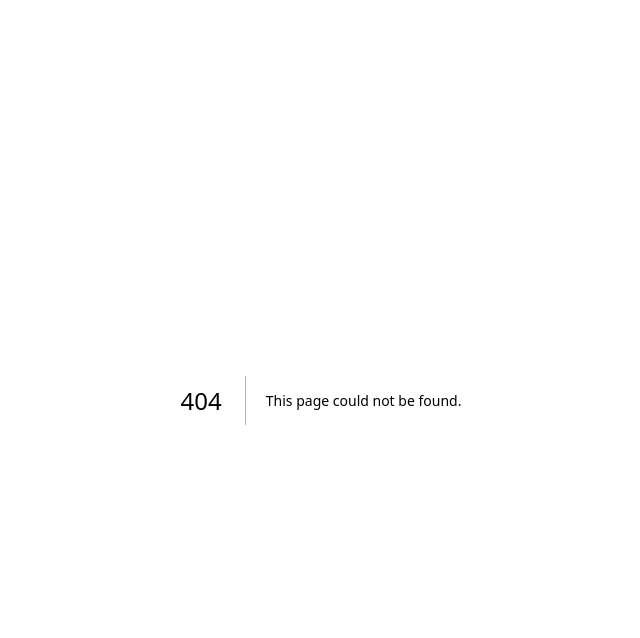
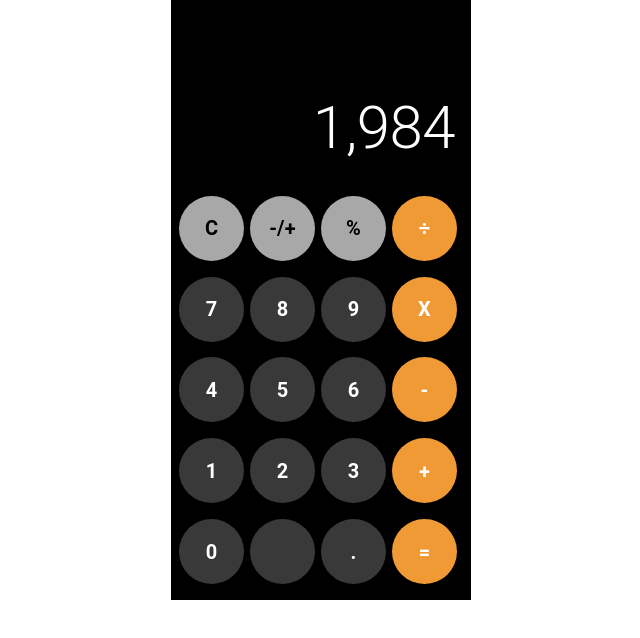
Before and after one commit to sscraigie/daily-ui, a Next.js app: page /day/4 in a window 1280 px wide. Before the commit this address had no page. Shown: the top 638 px of the page, without its empty margins (319-959 px from the left). Built offline with nearby package versions, Linux system fonts and the light colour scheme.

Commit message:
created calculator layout and design

```diff
--- a/src/app/day/1/page.tsx
+++ b/src/app/day/1/page.tsx
@@ -1,4 +1,5 @@
-//Inspiration: https://collectui.com/designers/siara/sign-up
+// Inspiration: https://collectui.com/designers/siara/sign-up
+// Time Spent: ~1hr
 "use client"; //This is for the onSubmit event, but could easily we swapped out for server actions
 import React from "react";
 import {
--- /dev/null
+++ b/src/app/day/4/components/CalcButton.tsx
@@ -0,0 +1,49 @@
+import React, { useState } from "react";
+import { Grid, Typography, Button } from "@mui/material";
+
+const CalcButton = ({
+  value,
+  type,
+}: {
+  value: string;
+  type: "number" | "operation" | "action";
+}) => {
+  let buttonColor;
+  let textColor = "white";
+
+  switch (type) {
+    case "number":
+      buttonColor = "#393939";
+      break;
+    case "operation":
+      buttonColor = "#f09a36";
+      break;
+    case "action":
+      buttonColor = "#a8a8a8";
+      textColor = "black";
+      break;
+    default:
+      break;
+  }
+
+  return (
+    <Grid item xs={3}>
+      <Button
+        sx={{
+          borderRadius: "50%",
+          width: "65px",
+          height: "65px",
+          backgroundColor: buttonColor,
+          color: textColor,
+        }}
+        // onClick={() => doCalculation(value)}
+      >
+        <Typography variant="h6" fontWeight="bold">
+          {value}
+        </Typography>
+      </Button>
+    </Grid>
+  );
+};
+
+export default CalcButton;
--- /dev/null
+++ b/src/app/day/4/page.tsx
@@ -0,0 +1,89 @@
+//Inspiration:
+"use client";
+import React, { useState } from "react";
+import { Grid, Typography, Button } from "@mui/material";
+import CalcButton from "./components/CalcButton";
+
+export default function Calculator() {
+  const [result, setResult] = useState(0);
+  const [display, setDisplay] = useState("1,984");
+
+  const doCalculation = (value: string) => {};
+
+  return (
+    <Grid
+      container
+      sx={{
+        display: "flex",
+        justifyContent: "center",
+        alignItems: "center",
+        height: "100%",
+      }}
+    >
+      <Grid
+        item
+        container
+        sx={{
+          backgroundColor: "black",
+          flexDirection: "column",
+          width: 300,
+          height: 600,
+        }}
+      >
+        <Grid
+          item
+          sx={{
+            width: "100%",
+            height: "30%",
+            display: "flex",
+            justifyContent: "flex-end",
+            alignItems: "flex-end",
+            p: 2,
+          }}
+        >
+          <Typography variant="h2" sx={{ color: "white" }}>
+            {display}
+          </Typography>
+        </Grid>
+        <Grid
+          item
+          container
+          sx={{
+            // backgroundColor: "red",
+            width: "100%",
+            height: "70%",
+            p: 1,
+            display: "flex",
+            justifyContent: "center",
+            alignItems: "center",
+          }}
+        >
+          <CalcButton type="action" value="C" />
+          <CalcButton type="action" value="-/+" />
+          <CalcButton type="action" value="%" />
+          <CalcButton type="operation" value="÷" />
+
+          <CalcButton type="number" value="7" />
+          <CalcButton type="number" value="8" />
+          <CalcButton type="number" value="9" />
+          <CalcButton type="operation" value="x" />
+
+          <CalcButton type="number" value="4" />
+          <CalcButton type="number" value="5" />
+          <CalcButton type="number" value="6" />
+          <CalcButton type="operation" value="-" />
+
+          <CalcButton type="number" value="1" />
+          <CalcButton type="number" value="2" />
+          <CalcButton type="number" value="3" />
+          <CalcButton type="operation" value="+" />
+
+          <CalcButton type="number" value="0" />
+          <CalcButton type="number" value=" " />
+          <CalcButton type="number" value="." />
+          <CalcButton type="operation" value="=" />
+        </Grid>
+      </Grid>
+    </Grid>
+  );
+}
```
Also changed, not shown: 1 other file (tests, documents, lock files or other folders).
